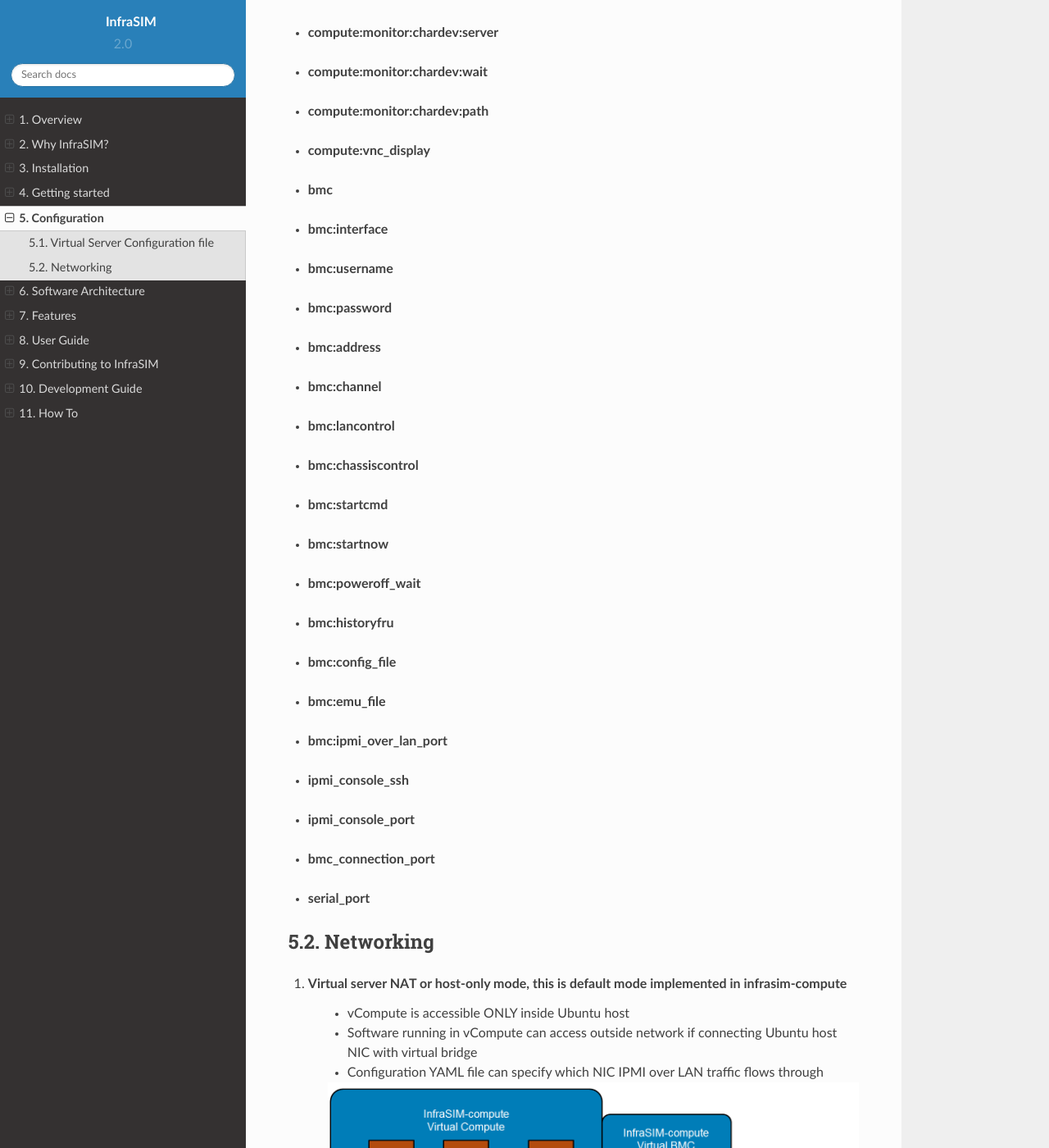
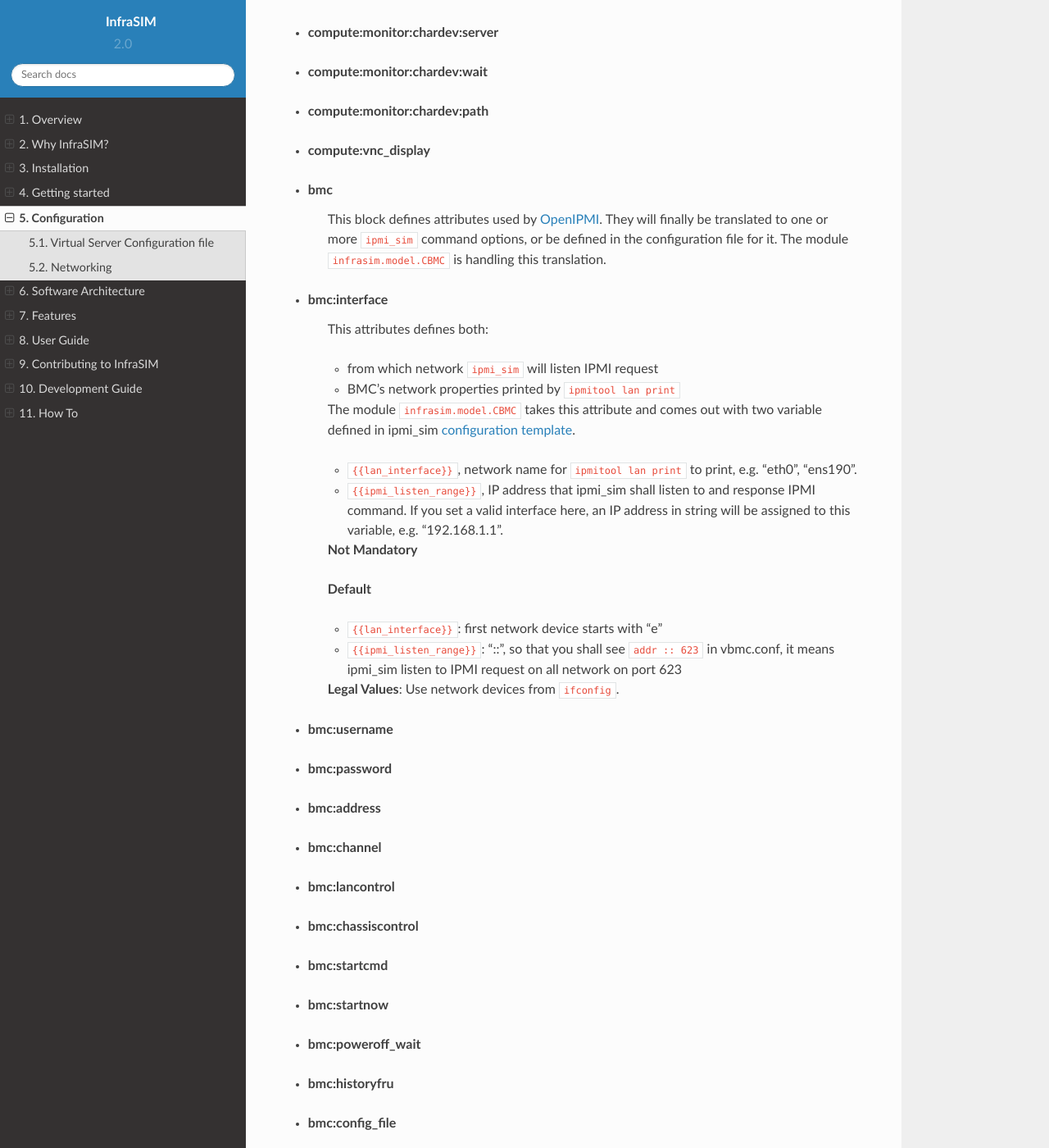
Before and after one commit to InfraSIM/docs, a Sphinx documentation site: the page built from docs/configuration.rst, in a window 1280 px wide and 1400 px high, scrolled down 7868 px. Shown: the whole window at 82% size. Built offline with Sphinx 7.4.7 and the Read the Docs theme 2.0.0, drawn with Linux system fonts in a browser that asks for light colours; some of the changed text lies outside the part shown.

Commit message:
Add BMC interface introduction

```diff
--- a/docs/configuration.rst
+++ b/docs/configuration.rst
@@ -218,7 +218,10 @@
 
 - **compute**
 
-    This block defines all attributes used by qemu. They will finally be translated to one or more qemu command options. The module ``infrasim.model.CCompute`` is handling this translation. This is much like a definition for `libvert <https://libvirt.org/>`_, but we may want it to be lite, and compatible with some customized qemu feature in InfraSIM.
+    This block defines all attributes used by `QEMU <http://wiki.qemu.org/Main_Page>`_.
+    They will finally be translated to one or more ``qemu`` command options.
+    The module ``infrasim.model.CCompute`` is handling this translation.
+    This is much like a definition for `libvert <https://libvirt.org/>`_, but we may want it to be lite, and compatible with some customized qemu feature in InfraSIM.
 
 .. _yamlComputeBootorder:
 
@@ -474,9 +477,35 @@
 
 - **bmc**
 
+    This block defines attributes used by `OpenIPMI <http://openipmi.sourceforge.net/>`_.
+    They will finally be translated to one or more ``ipmi_sim`` command options, or be defined in the configuration file for it.
+    The module ``infrasim.model.CBMC`` is handling this translation.
+
 .. _yamlBmcInterface:
 
 - **bmc:interface**
+
+   This attributes defines both:
+
+   - from which network ``ipmi_sim`` will listen IPMI request
+
+   - BMC's network properties printed by ``ipmitool lan print``
+
+   The module ``infrasim.model.CBMC`` takes this attribute and comes out with two variable defined in ipmi_sim `configuration template <https://github.com/InfraSIM/infrasim-compute/blob/master/template/vbmc.conf>`_.
+
+   - ``{{lan_interface}}``, network name for ``ipmitool lan print`` to print, e.g. "eth0", "ens190".
+
+   - ``{{ipmi_listen_range}}``, IP address that ipmi_sim shall listen to and response IPMI command. If you set a valid interface here, an IP address in string will be assigned to this variable, e.g. "192.168.1.1".
+
+   **Not Mandatory**
+
+   **Default**
+
+   - ``{{lan_interface}}``: first network device starts with "e"
+
+   - ``{{ipmi_listen_range}}``: "::", so that you shall see ``addr :: 623`` in vbmc.conf, it means ipmi_sim listen to IPMI request on all network on port 623
+
+   **Legal Values**: Use network devices from ``ifconfig``.
 
 .. _yamlBmcUsername:
 
```
